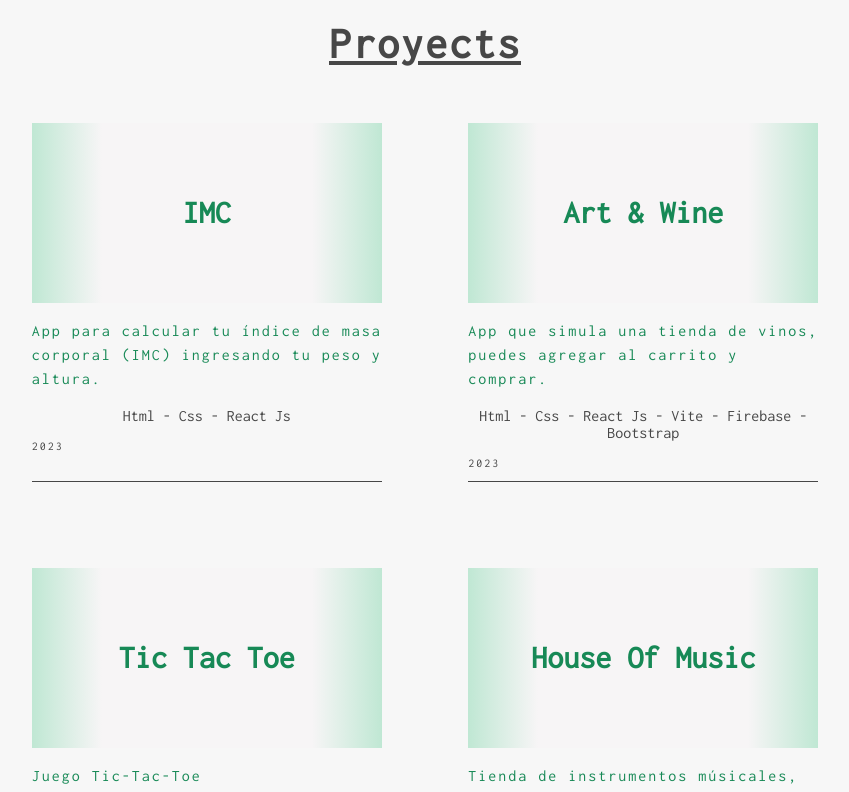
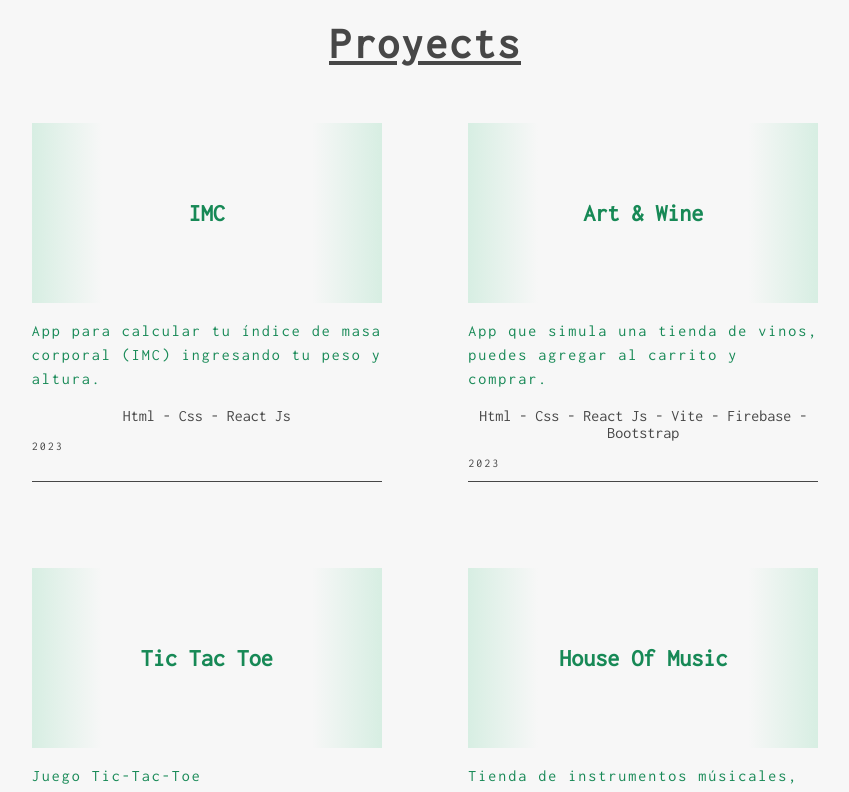
Before and after one commit to CristianMozetich/Portfolio, a React (Vite) app: page / in a window 1280 px wide. Shown: the part 680-1472 px from the top of the page, without its empty margins (215-1064 px from the left). Built offline with nearby package versions, Linux system fonts and the light colour scheme.

Commit message:
mejorando estilos

```diff
--- a/src/Components/Proyects/Proyects.css
+++ b/src/Components/Proyects/Proyects.css
@@ -30,7 +30,7 @@
 .contenedor_proyectos{
     width: 350px;
     height: 180px;
-    background: linear-gradient(90deg, #50c88c55 0%, #f7f5f6 20%, #f7f5f6  80%, #50c88c55 100%);
+    background: linear-gradient(90deg, #50c88c31 0%, #F7F7F7 20%, #F7F7F7  80%, #50c88c31 100%);
     display: flex;
     text-align: center;
     align-items: center;
--- a/src/Components/Proyects/Proyects.jsx
+++ b/src/Components/Proyects/Proyects.jsx
@@ -14,7 +14,7 @@ const Proyects = () => {
       proyectos.map((proyecto) => (
           <div className='tarjeta_proyectos' key={proyecto.id}>
             <div className='contenedor_proyectos'>
-              <a href={proyecto.web} target='_blank'><h1>{proyecto.name}</h1></a>
+              <a href={proyecto.web} target='_blank'><h2>{proyecto.name}</h2></a>
             </div>
             <a href={proyecto.web} target='_blank'><p className='desc'>{proyecto.desc}</p></a>
             <p className='tech'>{proyecto.tech}</p>
```
